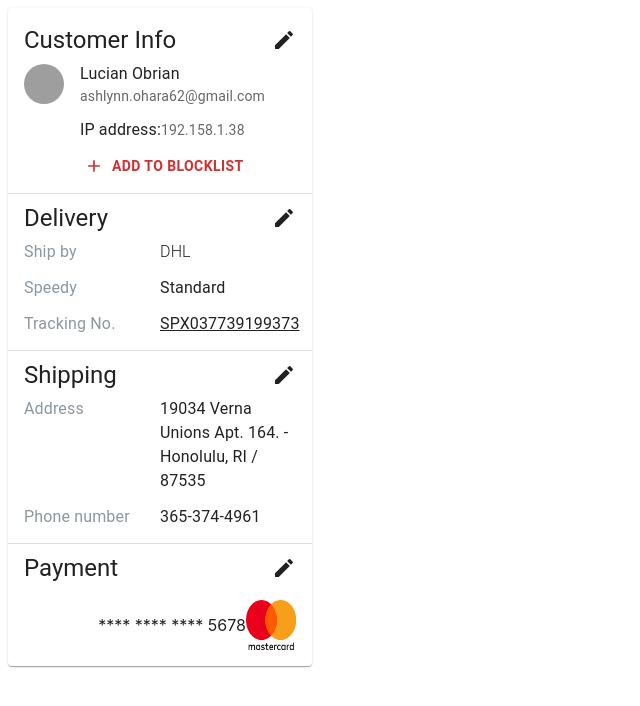
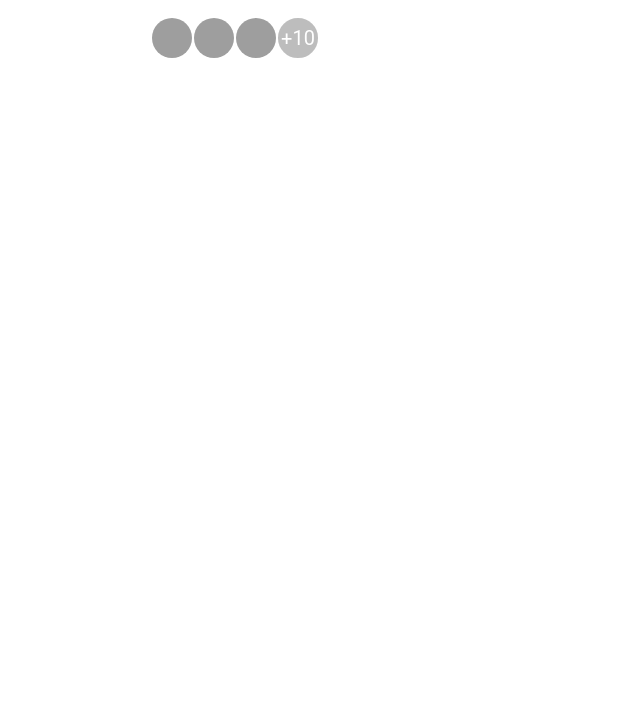
Before and after one commit to gopinath-2405/mui-minimals, a React (Create React App) app: page / in a window 1280 px wide. Shown: the top 706 px of the page, without its empty margins (0-640 px from the left). Built offline with nearby package versions, Linux system fonts and the light colour scheme; grey boxes are pictures that could not be loaded.

Commit message:
add groupAvatar component

```diff
--- a/src/App.tsx
+++ b/src/App.tsx
@@ -1,12 +1,12 @@
 import React from 'react';
 import logo from './logo.svg';
 import './App.css';
-import CustomerDetails from './minimals/customer-details/CustomerDetails';
+import GroupAvatar from './minimals/group-avatar/GroupAvatar';
 
 
 function App() {
   return (
-    <CustomerDetails />
+    <GroupAvatar/>
   );
 }
 
```
